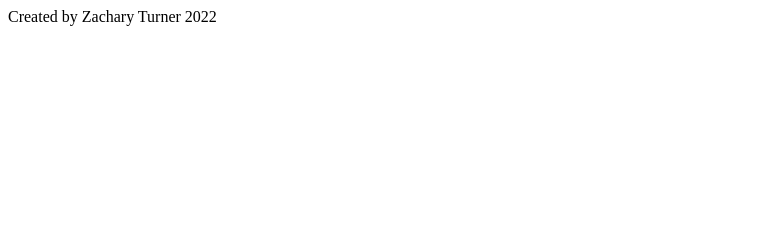
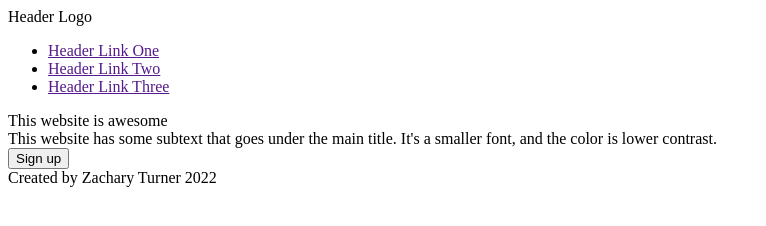
Before and after one commit to zgturner1/landing-page-project, a plain HTML site: page index.html in a window 1280 px wide. Shown: the whole page, without its empty margins (0-766 px from the left). Drawn offline with Linux system fonts and the light colour scheme.

Commit message:
Header content added

```diff
--- a/index.html
+++ b/index.html
@@ -11,12 +11,26 @@
 
     <div class="header">
         <div class="page-top">
+            <div class="logo">Header Logo</div>
+
+            <ul>
+                <li><a href="">Header Link One</a></li>
+                <li><a href="">Header Link Two</a></li>
+                <li><a href="">Header Link Three</a></li>
+            </ul>
 
         </div>
 
         <div class="main-section">
             <div class="left-main-section">
+                <div class="main-title">This website is awesome</div>
 
+                <div class="main-title-subtext">
+                    This website has some subtext that goes under the main title.
+                    It's a smaller font, and the color is lower contrast.
+                </div>
+
+                <button>Sign up</button>
             </div>
 
             <div class="image">
```
